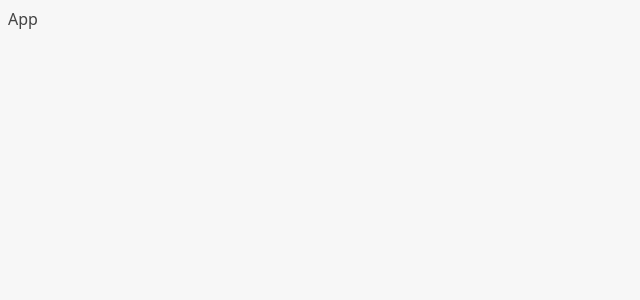
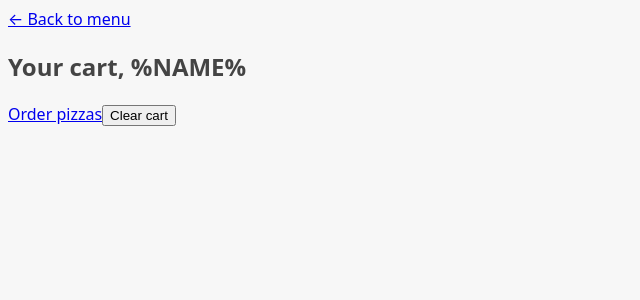
Before and after one commit to GlocalGeeks/Fast-React-Pizza-App, a React (Vite) app: page /cart in a window 1280 px wide. Shown: the top 300 px of the page, without its empty margins (0-640 px from the left). Built offline with nearby package versions, Linux system fonts and the light colour scheme.

Commit message:
Router config

```diff
--- a/package.json
+++ b/package.json
@@ -11,7 +11,8 @@
   },
   "dependencies": {
     "react": "^19.2.4",
-    "react-dom": "^19.2.4"
+    "react-dom": "^19.2.4",
+    "react-router-dom": "^7.13.1"
   },
   "devDependencies": {
     "@eslint/js": "^9.39.4",
--- a/src/App.jsx
+++ b/src/App.jsx
@@ -1,8 +1,22 @@
 import React from 'react'
+import { createBrowserRouter, RouterProvider } from 'react-router-dom'
+import Home from './ui/Home'
+import Menu from './features/menu/Menu'
+import Cart from './features/cart/Cart'
+import CreateOrder from './features/order/CreateOrder'
+import Order from './features/order/Order'
+
+const router = createBrowserRouter([
+  {path: "/", element: <Home />},
+  {path: "/menu", element: <Menu />},
+  {path: "/cart", element: <Cart />},
+  {path: "/order/new", element: <CreateOrder />},
+  {path: "/order/:orderId", element: <Order/>}
+])
 
 const App = () => {
   return (
-    <div>App</div>
+    <RouterProvider router={router} />
   )
 }
 
--- a/src/features/cart/Cart.jsx
+++ b/src/features/cart/Cart.jsx
@@ -24,7 +24,7 @@
   },
 ];
 
-function Cart() {
+const Cart = ()=> {
   const cart = fakeCart;
 
   return (
--- a/src/features/menu/Menu.jsx
+++ b/src/features/menu/Menu.jsx
@@ -1,5 +1,7 @@
-function Menu() {
+import React from 'react'
+
+const Menu = () => {
   return <h1>Menu</h1>;
 }
 
-export default Menu;
+export default Menu
--- a/src/features/order/CreateOrder.jsx
+++ b/src/features/order/CreateOrder.jsx
@@ -30,7 +30,7 @@
   },
 ];
 
-function CreateOrder() {
+const CreateOrder = ()=> {
   // const [withPriority, setWithPriority] = useState(false);
   const cart = fakeCart;
 
--- a/src/features/order/Order.jsx
+++ b/src/features/order/Order.jsx
@@ -41,7 +41,7 @@
   priorityPrice: 19,
 };
 
-function Order() {
+const Order = ()=>{
   // Everyone can search for all orders, so for privacy reasons we're gonna gonna exclude names or address, these are only for the restaurant staff
   const {
     id,
--- a/src/features/order/OrderItem.jsx
+++ b/src/features/order/OrderItem.jsx
@@ -1,3 +1,7 @@
+import {
+  formatCurrency,
+} from "../../utils/helpers";
+
 function OrderItem({ item, isLoadingIngredients, ingredients }) {
   const { quantity, name, totalPrice } = item;
 
--- a/src/ui/Home.jsx
+++ b/src/ui/Home.jsx
@@ -1,4 +1,6 @@
-function Home() {
+import React from 'react'
+
+const Home = () => {
   return (
     <div>
       <h1>
@@ -10,4 +12,4 @@
   );
 }
 
-export default Home;
+export default Home
```
Also changed, not shown: src/ui/Error.jsx (+5 -3 lines), 1 other file (tests, documents, lock files or other folders).
